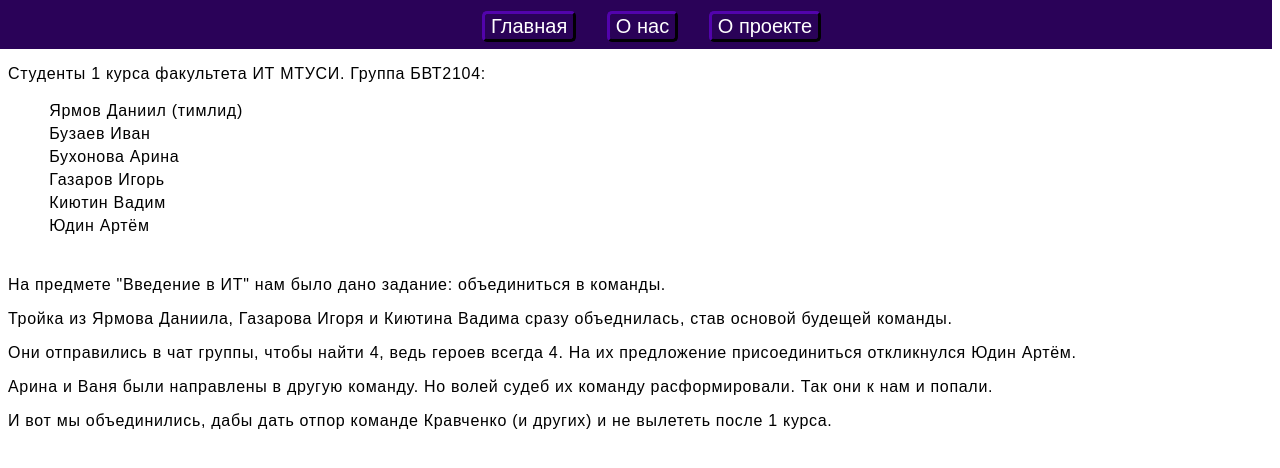
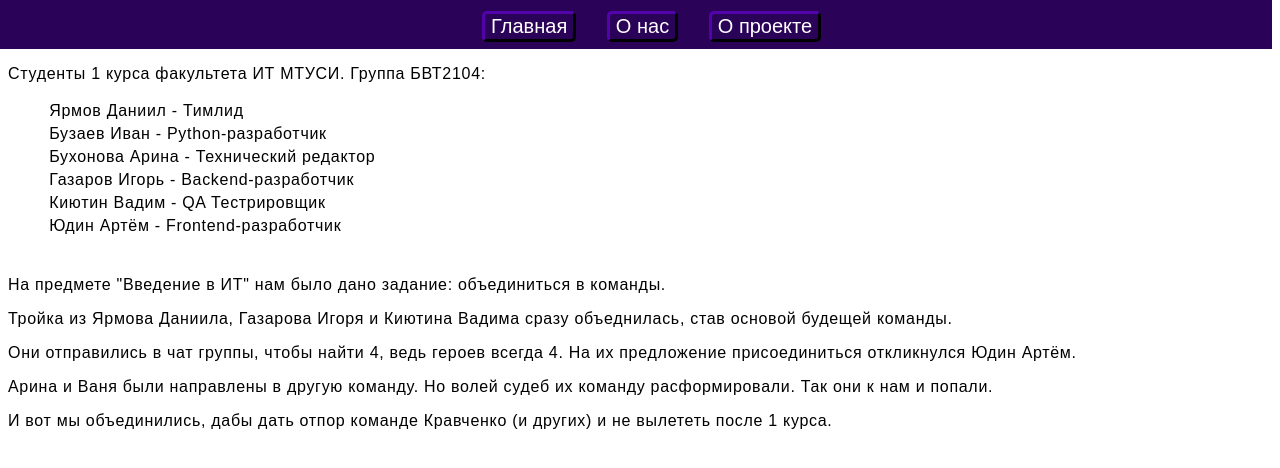
Before and after one commit to Tomas542/DeepSort, a Flask app: page /about_us/ in a window 1280 px wide. Shown: the part 19-487 px from the top of the page. Run offline with Flask 2, Linux system fonts and the light colour scheme.

Commit message:
Role-play, baby

```diff
--- a/WebApp/templates/About_Us.html
+++ b/WebApp/templates/About_Us.html
@@ -14,12 +14,12 @@
         </nav>
         <p>Студенты 1 курса факультета ИТ МТУСИ. Группа БВТ2104:</p>
         <pre>
-        Ярмов Даниил (тимлид)
-        Бузаев Иван
-        Бухонова Арина
-        Газаров Игорь
-        Киютин Вадим
-        Юдин Артём
+        Ярмов Даниил - Тимлид
+        Бузаев Иван - Python-разработчик
+        Бухонова Арина - Технический редактор
+        Газаров Игорь - Backend-разработчик
+        Киютин Вадим - QA Тестрировщик
+        Юдин Артём - Frontend-разработчик
         </pre>
         <p>На предмете &quot;Введение в ИТ&quot; нам было дано задание: объединиться в команды.</p>
         <p>Тройка из Ярмова Даниила, Газарова Игоря и Киютина Вадима сразу объеднилась,
```
